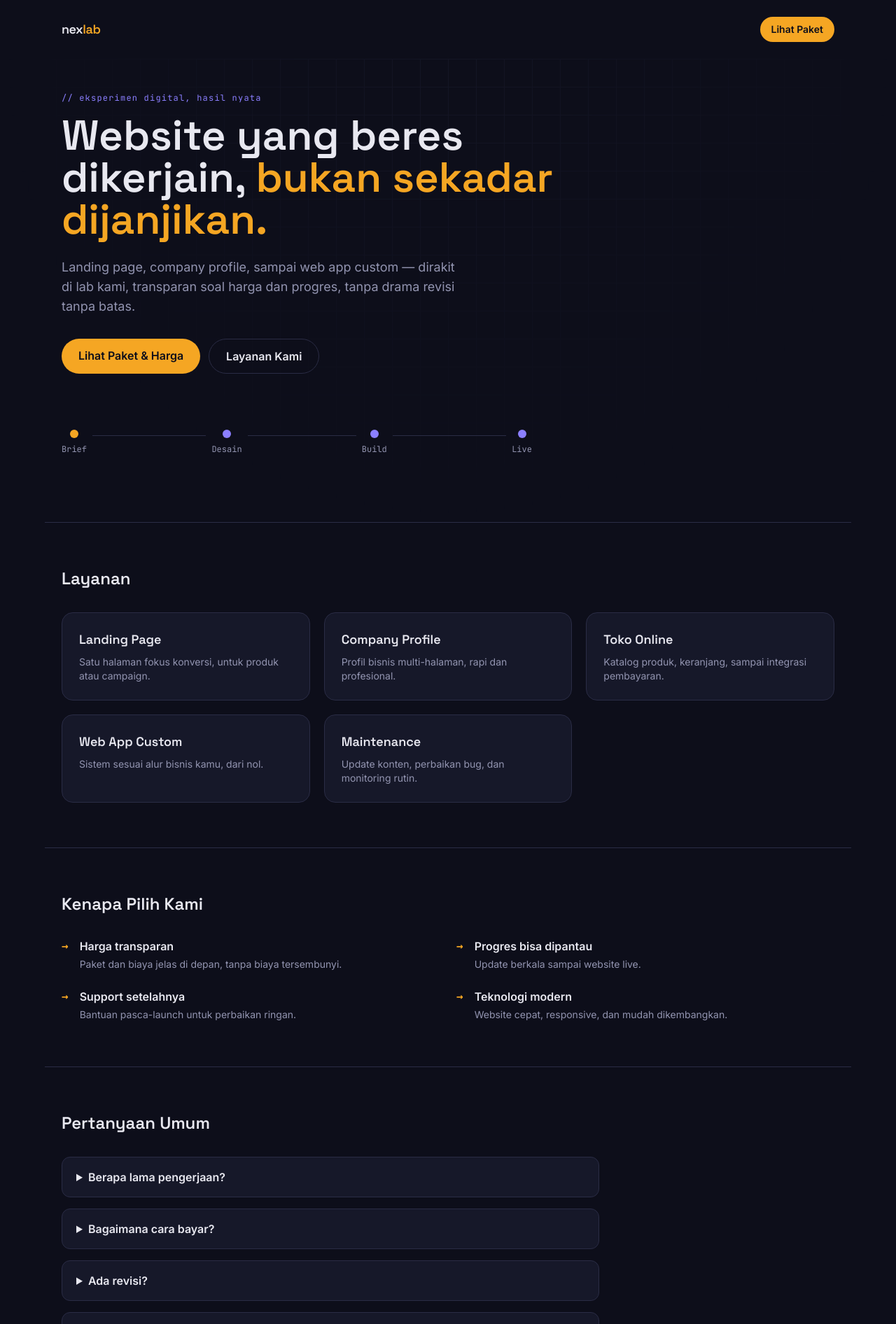
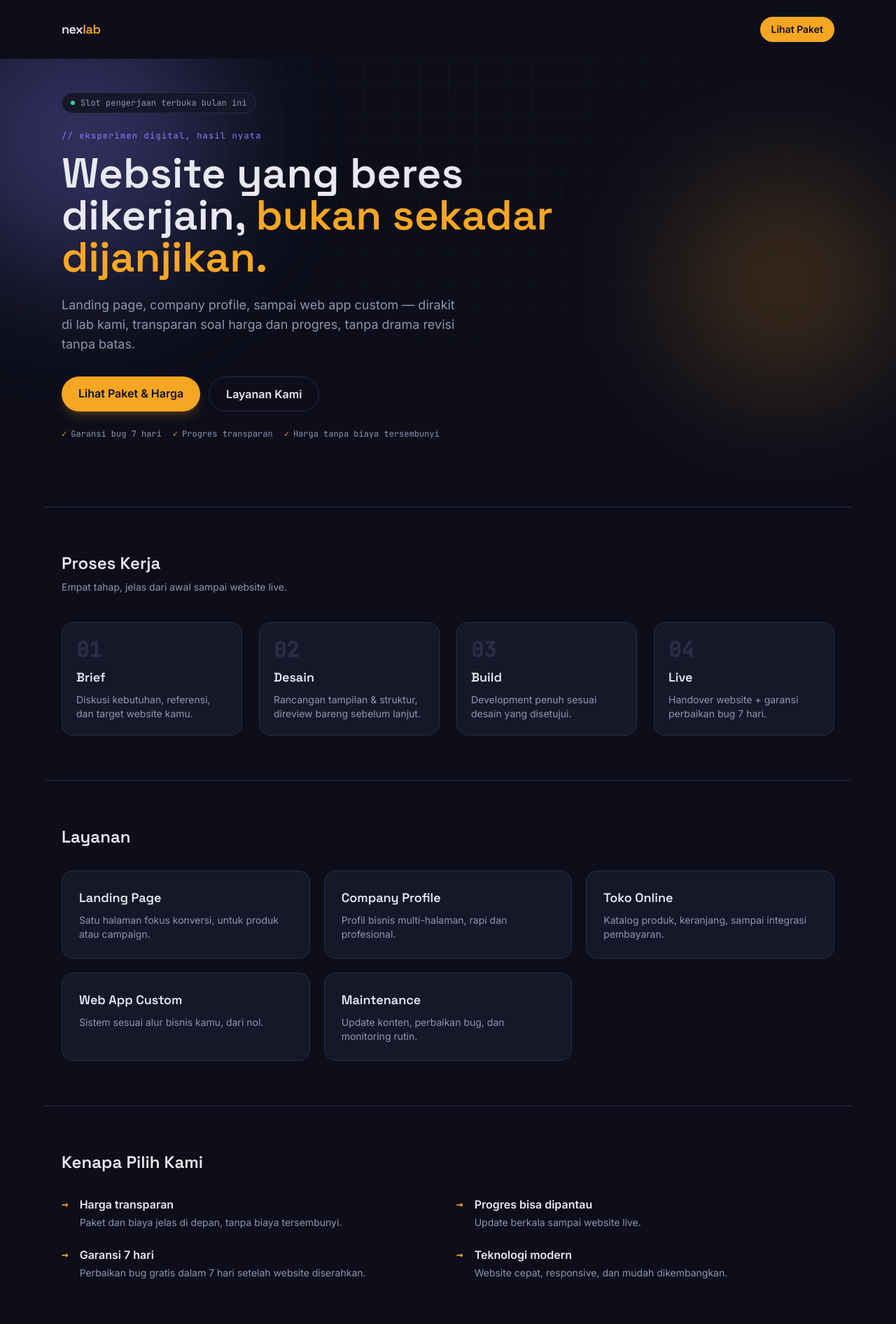
Before and after one commit to MisterDayy/jasa-website, a Flask app: page / in a window 1280 px wide. Shown: the top 1892 px of the page at 70% size. Run offline with Flask 3, Linux system fonts and the light colour scheme; some libraries are stand-ins or nearby versions.

Commit message:
enhance landing: glow, animations, proses kerja section

```diff
--- a/templates/base.html
+++ b/templates/base.html
@@ -36,9 +36,22 @@
       background-image: linear-gradient(#1F2136 1px, transparent 1px), linear-gradient(90deg, #1F2136 1px, transparent 1px);
       background-size: 40px 40px;
     }
+    .glow{ filter: blur(90px); }
+    .reveal{ opacity: 0; transform: translateY(24px); transition: opacity .7s ease, transform .7s ease; }
+    .reveal.in{ opacity: 1; transform: translateY(0); }
+    @keyframes pulse-soft{
+      0%, 100% { box-shadow: 0 0 0 0 rgba(245,166,35,.35); }
+      50% { box-shadow: 0 0 0 8px rgba(245,166,35,0); }
+    }
+    .pulse-dot{ animation: pulse-soft 2.2s ease-in-out infinite; }
+    @keyframes float-slow{
+      0%, 100% { transform: translateY(0px); }
+      50% { transform: translateY(-14px); }
+    }
+    .float-slow{ animation: float-slow 6s ease-in-out infinite; }
   </style>
 </head>
-<body class="bg-bg text-ink font-body">
+<body class="bg-bg text-ink font-body overflow-x-hidden">
   {% with messages = get_flashed_messages(with_categories=true) %}
     {% if messages %}
       <div class="max-w-3xl mx-auto mt-4 px-4 space-y-2">
@@ -52,5 +65,12 @@
   {% endwith %}
 
   {% block content %}{% endblock %}
+
+  <script>
+    const io = new IntersectionObserver((entries) => {
+      entries.forEach(e => { if (e.isIntersecting) { e.target.classList.add('in'); io.unobserve(e.target); } });
+    }, { threshold: 0.15 });
+    document.querySelectorAll('.reveal').forEach(el => io.observe(el));
+  </script>
 </body>
 </html>
--- a/templates/landing.html
+++ b/templates/landing.html
@@ -2,7 +2,7 @@
 {% block title %}Nexlab — Website yang Beres Dikerjain{% endblock %}
 {% block content %}
 
-<nav class="max-w-6xl mx-auto px-6 py-6 flex items-center justify-between">
+<nav class="max-w-6xl mx-auto px-6 py-6 flex items-center justify-between relative z-10">
   <span class="font-display font-semibold text-lg tracking-tight">nex<span class="text-amber">lab</span></span>
   <a href="{{ url_for('catalog') }}" class="text-sm font-semibold px-4 py-2 rounded-full bg-amber text-bg hover:bg-violet hover:text-white transition">Lihat Paket</a>
 </nav>
@@ -10,7 +10,15 @@
 <!-- Hero -->
 <header class="relative overflow-hidden">
   <div class="absolute inset-0 grid-bg opacity-40 [mask-image:radial-gradient(ellipse_at_top,black,transparent_70%)]"></div>
+  <div class="absolute -top-20 -left-20 w-96 h-96 bg-violet/30 rounded-full glow"></div>
+  <div class="absolute top-40 right-0 w-80 h-80 bg-amber/20 rounded-full glow float-slow"></div>
+
   <div class="relative max-w-6xl mx-auto px-6 pt-12 pb-24">
+    <div class="inline-flex items-center gap-2 px-3 py-1.5 rounded-full bg-surface border border-line text-xs font-mono text-muted mb-6">
+      <span class="w-1.5 h-1.5 rounded-full bg-emerald-400 pulse-dot"></span>
+      Slot pengerjaan terbuka bulan ini
+    </div>
+
     <p class="font-mono text-xs tracking-widest text-violet mb-4">// eksperimen digital, hasil nyata</p>
     <h1 class="font-display text-4xl md:text-6xl font-semibold leading-[1.1] max-w-3xl">
       Website yang beres dikerjain, <span class="text-amber">bukan sekadar dijanjikan.</span>
@@ -20,29 +28,40 @@
       transparan soal harga dan progres, tanpa drama revisi tanpa batas.
     </p>
     <div class="mt-8 flex flex-wrap gap-3">
-      <a href="{{ url_for('catalog') }}" class="px-6 py-3 rounded-full bg-amber text-bg font-semibold hover:bg-white transition">Lihat Paket & Harga</a>
+      <a href="{{ url_for('catalog') }}" class="px-6 py-3 rounded-full bg-amber text-bg font-semibold hover:bg-white transition shadow-lg shadow-amber/20">Lihat Paket & Harga</a>
       <a href="#layanan" class="px-6 py-3 rounded-full border border-line text-ink font-semibold hover:border-violet transition">Layanan Kami</a>
     </div>
 
-    <!-- Pipeline signature -->
-    <div class="mt-20 flex items-center justify-between max-w-2xl font-mono text-xs">
-      {% for step in ["Brief", "Desain", "Build", "Live"] %}
-      <div class="flex items-center {{ '' if loop.last else 'flex-1' }}">
-        <div class="flex flex-col items-center gap-2">
-          <span class="w-3 h-3 rounded-full {{ 'bg-amber' if loop.first else 'bg-violet' }}"></span>
-          <span class="text-muted">{{ step }}</span>
-        </div>
-        {% if not loop.last %}
-        <div class="flex-1 h-px bg-line mx-2 mb-5"></div>
-        {% endif %}
-      </div>
-      {% endfor %}
+    <div class="mt-6 flex flex-wrap gap-4 text-xs font-mono text-muted">
+      <span class="flex items-center gap-1.5"><span class="text-amber">✓</span> Garansi bug 7 hari</span>
+      <span class="flex items-center gap-1.5"><span class="text-amber">✓</span> Progres transparan</span>
+      <span class="flex items-center gap-1.5"><span class="text-amber">✓</span> Harga tanpa biaya tersembunyi</span>
     </div>
   </div>
 </header>
 
+<!-- Proses Kerja (pipeline detail) -->
+<section class="max-w-6xl mx-auto px-6 py-16 border-t border-line reveal">
+  <h2 class="font-display text-2xl font-semibold mb-2">Proses Kerja</h2>
+  <p class="text-muted text-sm mb-10">Empat tahap, jelas dari awal sampai website live.</p>
+  <div class="grid sm:grid-cols-2 md:grid-cols-4 gap-6">
+    {% for step in [
+      ("01", "Brief", "Diskusi kebutuhan, referensi, dan target website kamu."),
+      ("02", "Desain", "Rancangan tampilan &amp; struktur, direview bareng sebelum lanjut."),
+      ("03", "Build", "Development penuh sesuai desain yang disetujui."),
+      ("04", "Live", "Handover website + garansi perbaikan bug 7 hari."),
+    ] %}
+    <div class="relative p-5 rounded-2xl bg-surface border border-line hover:border-amber/60 transition group">
+      <span class="font-mono text-3xl font-semibold text-line group-hover:text-amber/30 transition">{{ step[0] }}</span>
+      <h3 class="font-display font-semibold text-lg mt-2">{{ step[1] }}</h3>
+      <p class="text-muted text-sm mt-2">{{ step[2] | safe }}</p>
+    </div>
+    {% endfor %}
+  </div>
+</section>
+
 <!-- Layanan -->
-<section id="layanan" class="max-w-6xl mx-auto px-6 py-16 border-t border-line">
+<section id="layanan" class="max-w-6xl mx-auto px-6 py-16 border-t border-line reveal">
   <h2 class="font-display text-2xl font-semibold mb-8">Layanan</h2>
   <div class="grid sm:grid-cols-2 md:grid-cols-3 gap-5">
     {% for item in [
@@ -52,7 +71,7 @@
       ("Web App Custom", "Sistem sesuai alur bisnis kamu, dari nol."),
       ("Maintenance", "Update konten, perbaikan bug, dan monitoring rutin."),
     ] %}
-    <div class="p-6 rounded-2xl bg-surface border border-line hover:border-violet transition">
+    <div class="p-6 rounded-2xl bg-surface border border-line hover:border-violet hover:-translate-y-1 transition">
       <h3 class="font-display font-semibold text-lg">{{ item[0] }}</h3>
       <p class="text-muted text-sm mt-2">{{ item[1] }}</p>
     </div>
@@ -61,13 +80,13 @@
 </section>
 
 <!-- Kenapa kami -->
-<section class="max-w-6xl mx-auto px-6 py-16 border-t border-line">
+<section class="max-w-6xl mx-auto px-6 py-16 border-t border-line reveal">
   <h2 class="font-display text-2xl font-semibold mb-8">Kenapa Pilih Kami</h2>
   <div class="grid sm:grid-cols-2 gap-6">
     {% for item in [
       ("Harga transparan", "Paket dan biaya jelas di depan, tanpa biaya tersembunyi."),
       ("Progres bisa dipantau", "Update berkala sampai website live."),
-      ("Support setelahnya", "Bantuan pasca-launch untuk perbaikan ringan."),
+      ("Garansi 7 hari", "Perbaikan bug gratis dalam 7 hari setelah website diserahkan."),
       ("Teknologi modern", "Website cepat, responsive, dan mudah dikembangkan."),
     ] %}
     <div class="flex gap-4">
@@ -82,13 +101,13 @@
 </section>
 
 <!-- FAQ -->
-<section class="max-w-6xl mx-auto px-6 py-16 border-t border-line">
+<section class="max-w-6xl mx-auto px-6 py-16 border-t border-line reveal">
   <h2 class="font-display text-2xl font-semibold mb-8">Pertanyaan Umum</h2>
   <div class="space-y-4 max-w-3xl">
     {% for qa in [
-      ("Berapa lama pengerjaan?", "Tergantung paket, umumnya 3-14 hari kerja setelah brief dan pembayaran dikonfirmasi."),
+      ("Berapa lama pengerjaan?", "3–14 hari kerja tergantung tingkat kesulitan, dihitung setelah brief dan pembayaran dikonfirmasi."),
       ("Bagaimana cara bayar?", "Scan QRIS di halaman checkout, lalu isi data diri dan upload bukti transfer untuk diverifikasi."),
-      ("Ada revisi?", "Tersedia jatah revisi sesuai paket yang dipilih."),
+      ("Ada garansi?", "Ada, garansi perbaikan bug selama 7 hari setelah website diserahkan. Penambahan fitur baru di luar cakupan garansi."),
       ("Hosting termasuk?", "Tergantung paket — cek detail di halaman paket masing-masing."),
     ] %}
     <details class="border border-line bg-surface rounded-xl px-5 py-4">
@@ -100,11 +119,12 @@
 </section>
 
 <!-- CTA -->
-<section class="border-t border-line">
-  <div class="max-w-6xl mx-auto px-6 py-16 text-center">
+<section class="border-t border-line relative overflow-hidden reveal">
+  <div class="absolute left-1/2 -translate-x-1/2 top-0 w-[500px] h-64 bg-amber/10 rounded-full glow"></div>
+  <div class="relative max-w-6xl mx-auto px-6 py-16 text-center">
     <h2 class="font-display text-2xl md:text-3xl font-semibold">Siap bikin website-nya?</h2>
     <p class="text-muted mt-3">Lihat paket yang tersedia dan mulai order sekarang.</p>
-    <a href="{{ url_for('catalog') }}" class="inline-block mt-6 px-6 py-3 rounded-full bg-amber text-bg font-semibold hover:bg-violet hover:text-white transition">Lihat Paket & Harga</a>
+    <a href="{{ url_for('catalog') }}" class="inline-block mt-6 px-6 py-3 rounded-full bg-amber text-bg font-semibold hover:bg-violet hover:text-white transition shadow-lg shadow-amber/20">Lihat Paket & Harga</a>
   </div>
 </section>
 
```
